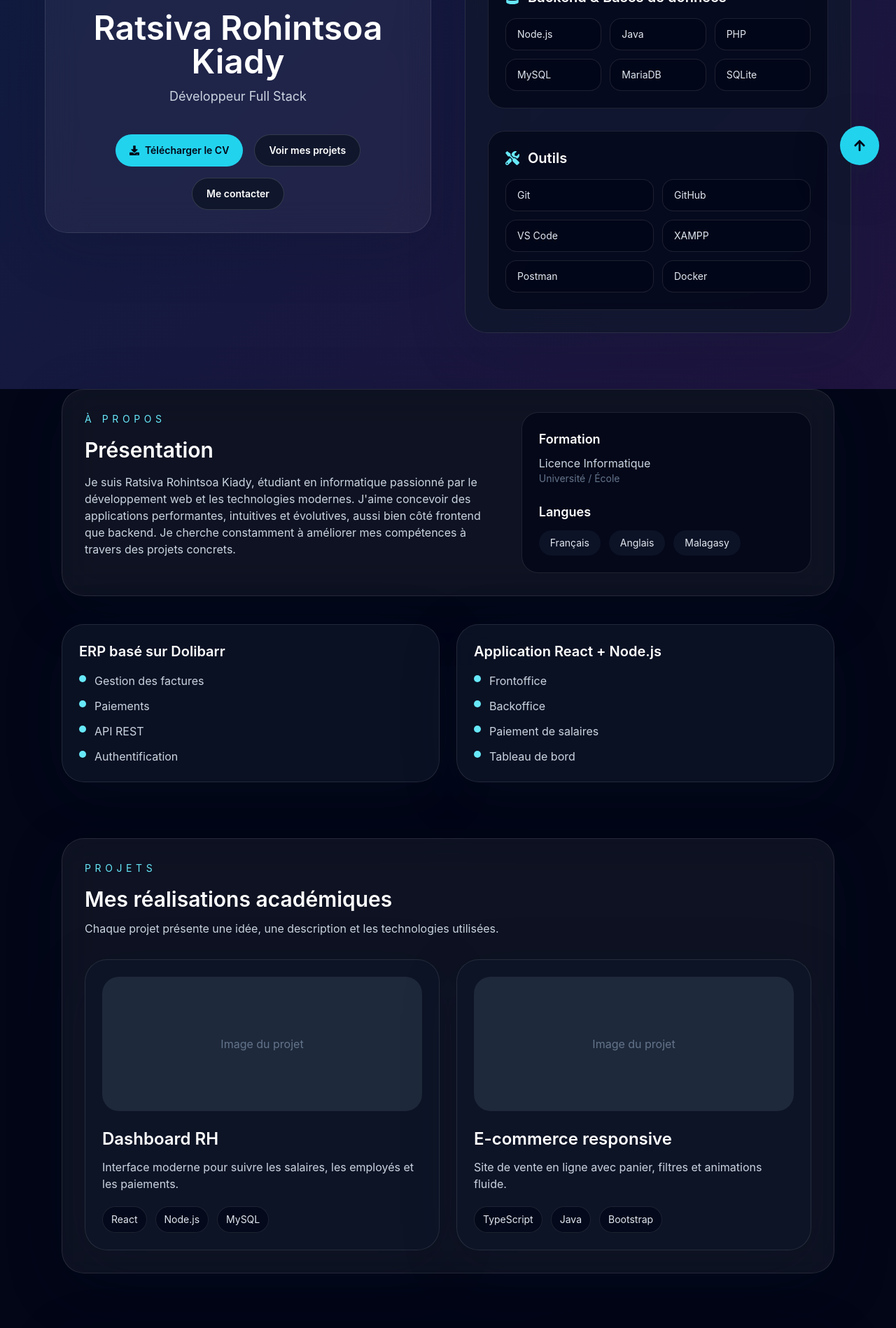
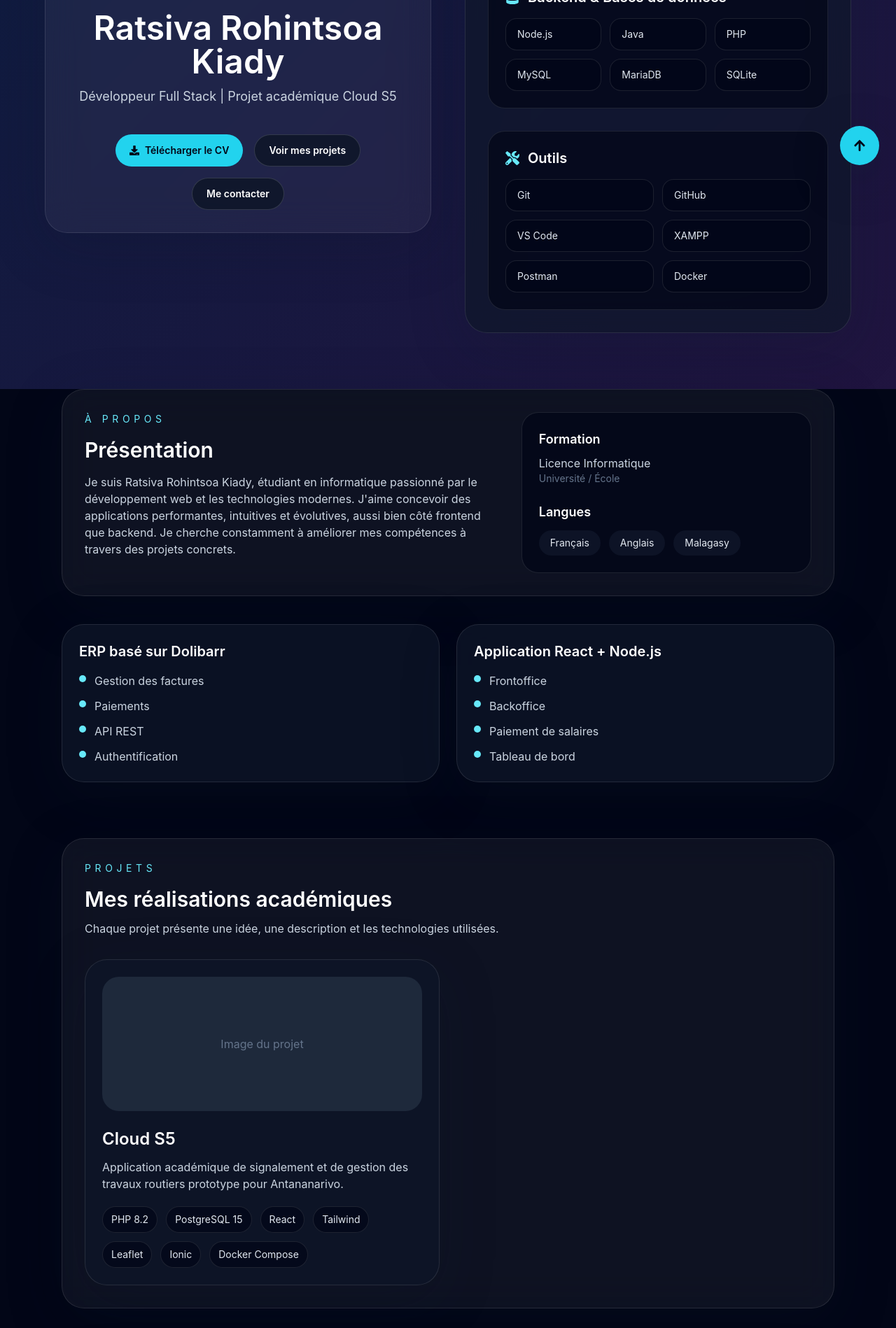
Before and after one commit to Krounts/portfolio-kiady, a React (Vite) app: page / in a window 1280 px wide. Shown: the part 540-2438 px from the top of the page at 70% size. Built offline with nearby package versions, Linux system fonts and the light colour scheme.

Commit message:
Update Cloud S5 academic project and deploy

```diff
--- a/src/App.tsx
+++ b/src/App.tsx
@@ -21,14 +21,9 @@ const experiences = [
 
 const projects = [
   {
-    title: 'Dashboard RH',
-    description: 'Interface moderne pour suivre les salaires, les employés et les paiements.',
-    technologies: ['React', 'Node.js', 'MySQL'],
-  },
-  {
-    title: 'E-commerce responsive',
-    description: 'Site de vente en ligne avec panier, filtres et animations fluide.',
-    technologies: ['TypeScript', 'Java', 'Bootstrap'],
+    title: 'Cloud S5',
+    description: 'Application académique de signalement et de gestion des travaux routiers prototype pour Antananarivo.',
+    technologies: ['PHP 8.2', 'PostgreSQL 15', 'React', 'Tailwind', 'Leaflet', 'Ionic', 'Docker Compose'],
   },
 ];
 
@@ -68,7 +63,7 @@ function App() {
                 <div>
                   <p className="text-sm uppercase tracking-[0.4em] text-cyan-300">Étudiant en Informatique</p>
                   <h1 className="mt-4 text-4xl font-semibold text-white md:text-5xl">Ratsiva Rohintsoa Kiady</h1>
-                  <p className="mt-3 text-lg text-slate-300">Développeur Full Stack</p>
+                  <p className="mt-3 text-lg text-slate-300">Développeur Full Stack | Projet académique Cloud S5</p>
                 </div>
               </div>
 
```
